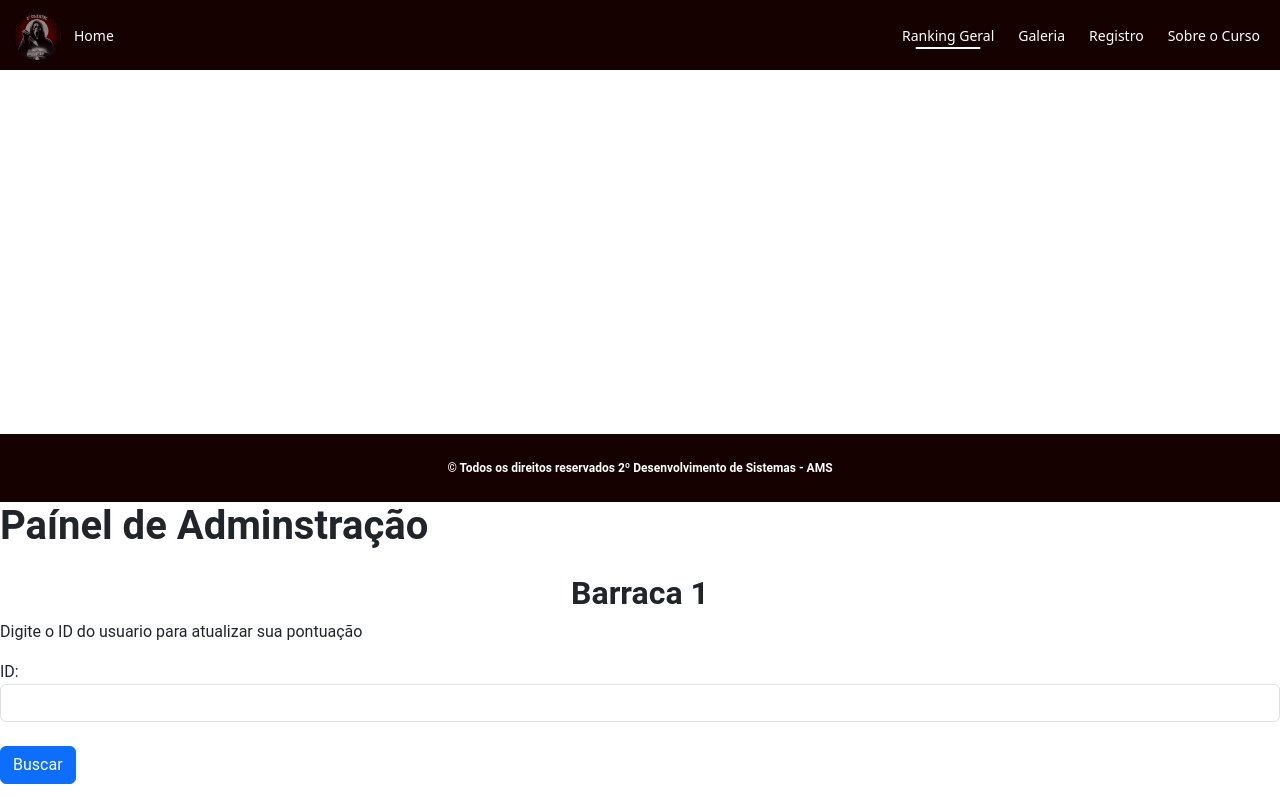
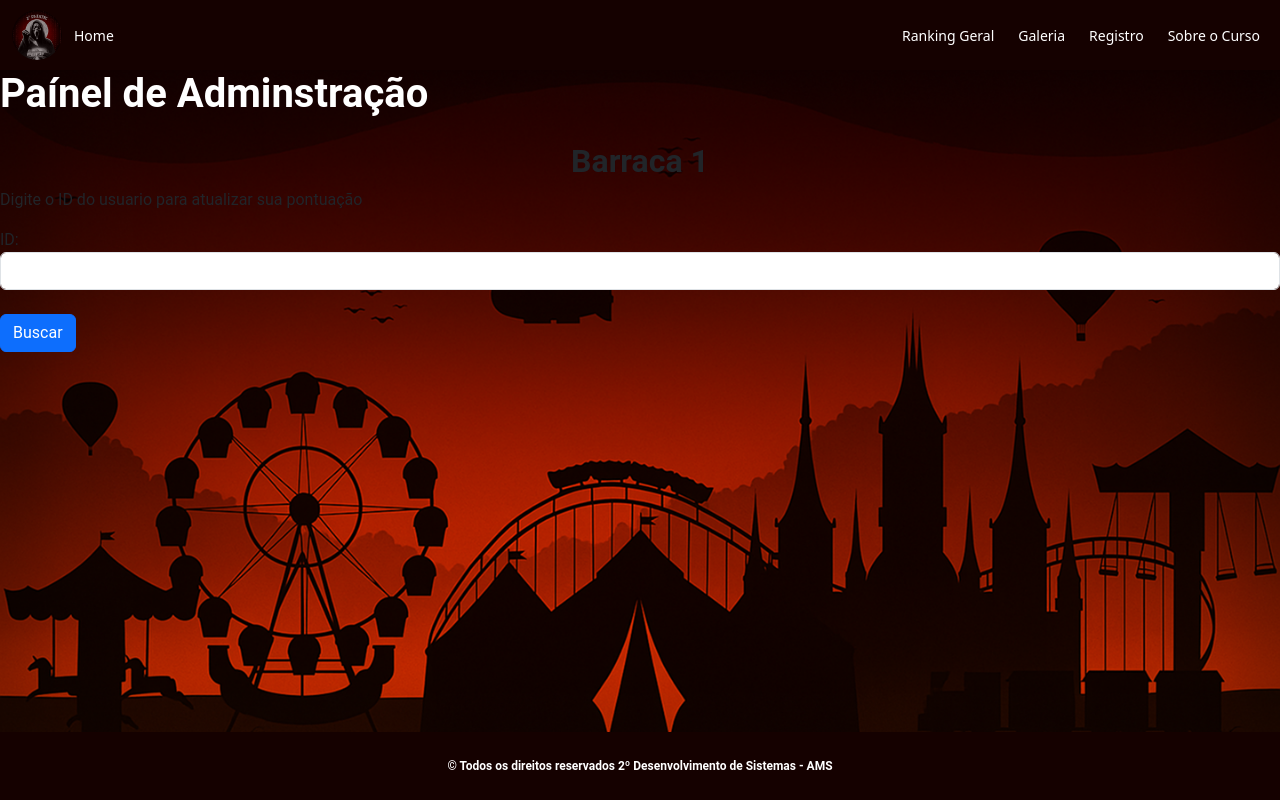
Before and after one commit to Hugglermatheus125/EPA-2025, a PHP site: page /admin/barraca1.php in a window 1280 px wide. Run offline with PHP 8.4, Linux system fonts and the light colour scheme; data that the repository does not hold is empty; some libraries are stand-ins or nearby versions; some web fonts are replaced.

Commit message:
header/footer

```diff
--- a/includes/header.php
+++ b/includes/header.php
@@ -19,6 +19,7 @@ include 'connection.php';
     <link rel="stylesheet" href="../styles/bootstrap.min.css">
     <link rel="stylesheet" href="../styles/style.css">
     <link rel="stylesheet" href="../styles/header.css">
+    <script src="../javascript/header.js"></script>
 </head>
 <body>
 <nav class="navbar navbar-expand-lg">
@@ -30,7 +31,7 @@ include 'connection.php';
     <div class="collapse navbar-collapse" id="navbarNavDropdown">
       <ul class="navbar-nav">
         <li class="nav-item">
-          <a style="color: #FFFFFF;" class="nav-link active nav" aria-current="page" href="php/ranking.php">Ranking Geral</a>
+          <a style="color: #FFFFFF;" class="nav-link active nav" aria-current="page" href="ranking.php">Ranking Geral</a>
         </li>
         <li class="nav-item">
           <a class="nav-link" href="galeria.php">Galeria</a>
--- /dev/null
+++ b/javascript/header.js
@@ -0,0 +1,13 @@
+document.addEventListener("DOMContentLoaded", () => {
+    const currentPath = window.location.pathname.split("/").pop();
+    const navLinks = document.querySelectorAll(".nav-link");
+
+    navLinks.forEach(link => {
+        const href = link.getAttribute("href");
+        if (href === currentPath) {
+            link.classList.add("active");
+        } else {
+            link.classList.remove("active");
+        }
+    });
+});
--- a/php/curso.php
+++ b/php/curso.php
@@ -13,7 +13,7 @@ include '../includes/header.php';
     <meta charset="UTF-8">
     <meta name="viewport" content="width=device-width, initial-scale=1.0">
     <title>EPA</title>
-    <link rel="stylesheet" href="cursoStyle.css">
+    <link rel="stylesheet" href="style.css">
 </head>
 <body>
     <div class="mb-3">
--- a/styles/footer.css
+++ b/styles/footer.css
@@ -9,10 +9,6 @@ body {
     display: flex;
     flex-direction: column;
     min-height: 100vh;
-}
-
-.fixed-bottom {
-    position: static !important;
 }
 
 .footer-bg {
--- a/styles/header.css
+++ b/styles/header.css
@@ -53,3 +53,21 @@
 .navbar-nav .nav-item{
     margin-left:8px;
 }
+
+.nav-link.active {
+    color: #FFFFFF !important;
+    text-decoration: none;
+}
+
+.nav-link {
+    color: #FFFFFF;
+    text-decoration: none;
+}
+
+.nav-link:visited {
+    color: #FFFFFF;
+}
+
+.nav-link:active {
+    color: #FFFFFF;
+}
--- a/styles/style.css
+++ b/styles/style.css
@@ -34,6 +34,7 @@
       font-style: normal;
       font-variation-settings:
           "wdth" 100;
+      color: white;
   }
 
   .footer-bg {
@@ -67,3 +68,14 @@
       font-variation-settings:
           "wdth" 100;
   }
+
+  body{
+    margin: 0;
+      padding: 0;
+      height: 100vh;
+      background-image: url('../assets/fundoParqueHorror.png');
+      background-size: cover;
+      background-position: center;
+      background-repeat: no-repeat;
+      background-attachment: fixed;
+}
```
Also changed, not shown: assets/fundoParqueHorror.png (renamed from material/fundoParqueHorror.png).
